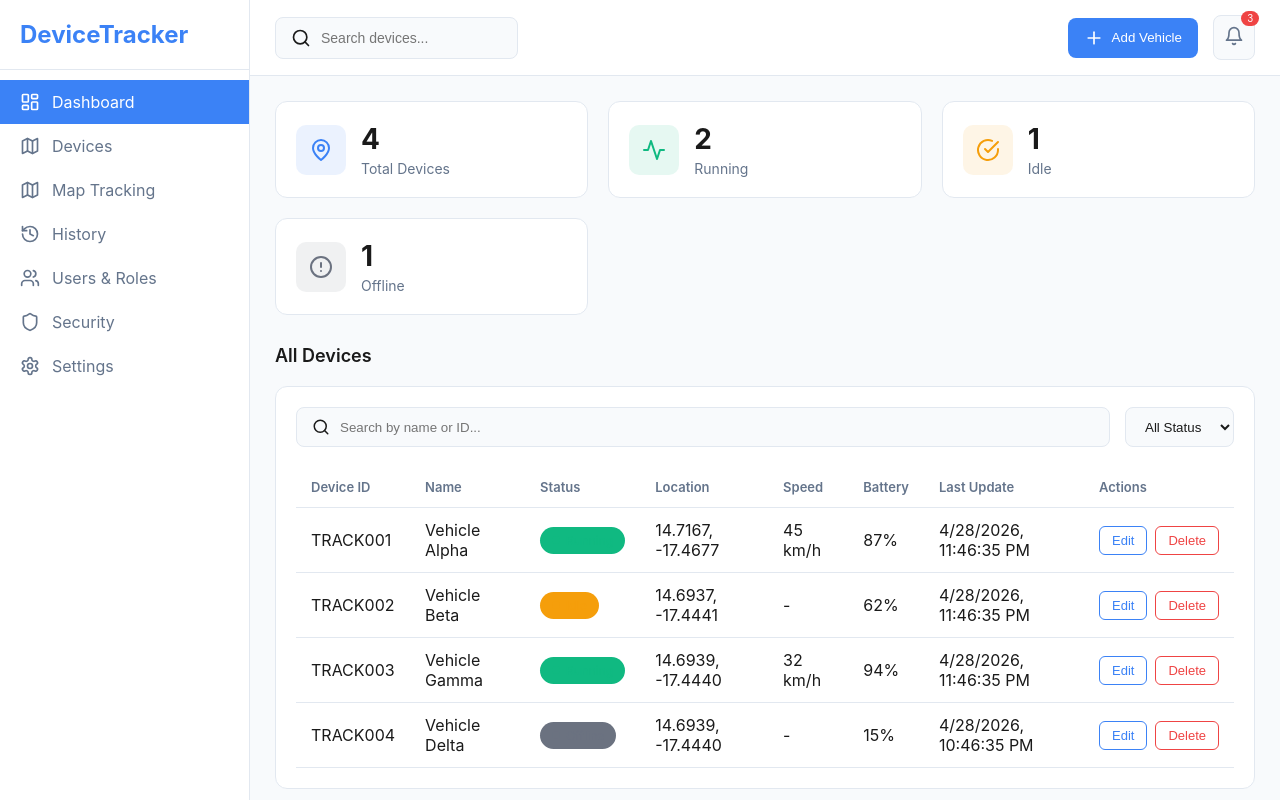
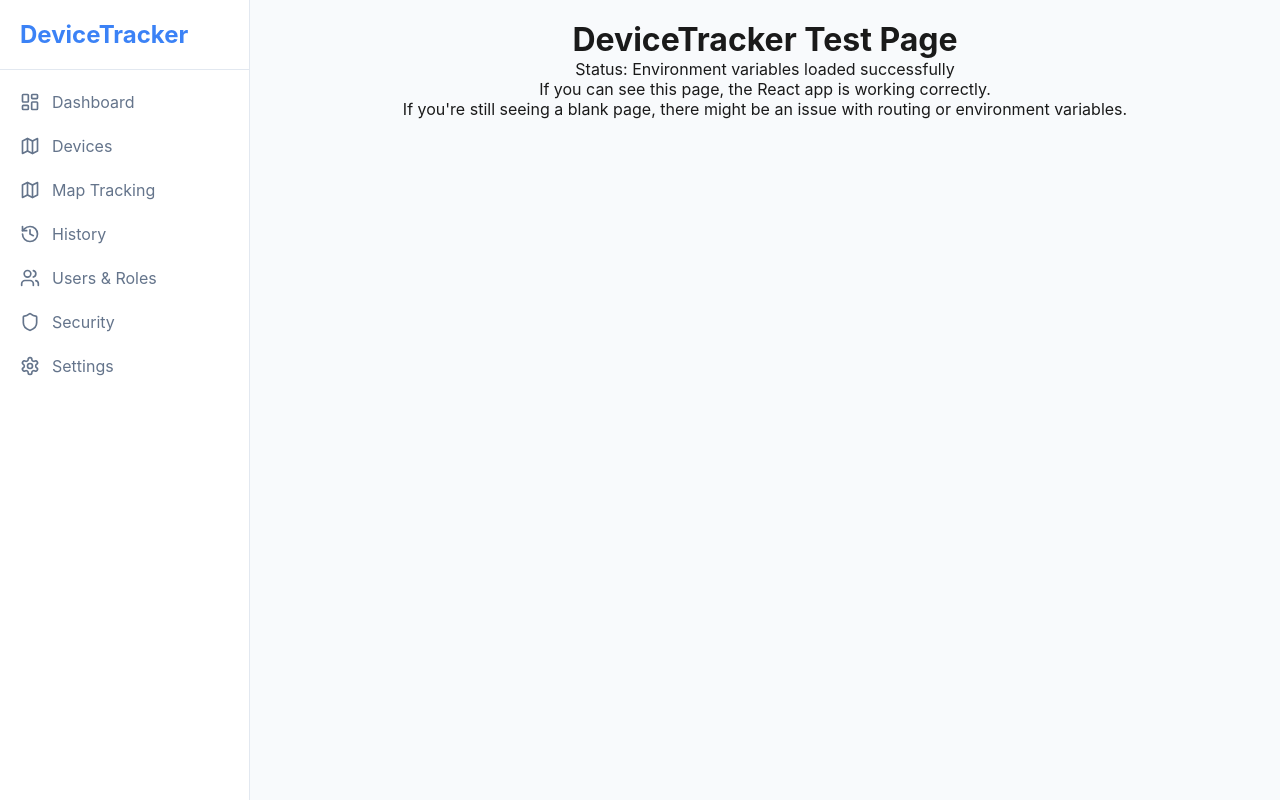
Before and after one commit to Mtg221/device-tracker, a React (Vite) app in the folder devicetracker/: page /test in a window 1280 px wide. Before the commit this address led to /. Built offline with nearby package versions, Linux system fonts and the light colour scheme; no server answers.

Commit message:
Add test page to troubleshoot blank page issue

```diff
--- a/devicetracker/src/App.jsx
+++ b/devicetracker/src/App.jsx
@@ -5,6 +5,7 @@ import DevicesPage from "./pages/Devices";
 import MapTracking from "./pages/MapTracking";
 import Settings from "./pages/Settings";
 import OtherPages, { Users, Security } from "./pages/OtherPages";
+import TestPage from "./TestPage";
 import "./index.css";
 
 export default function App() {
@@ -21,6 +22,7 @@ export default function App() {
             <Route path="/history" element={<OtherPages />} />
             <Route path="/users" element={<Users />} />
             <Route path="/security" element={<Security />} />
+            <Route path="/test" element={<TestPage />} />
             <Route path="*" element={<Navigate to="/" replace />} />
           </Routes>
         </main>
--- /dev/null
+++ b/devicetracker/src/TestPage.jsx
@@ -0,0 +1,29 @@
+import { useState, useEffect } from "react";
+
+export default function TestPage() {
+  const [status, setStatus] = useState("Loading...");
+
+  useEffect(() => {
+    // Check if environment variables are loaded
+    const convexUrl = import.meta.env.VITE_CONVEX_URL;
+    const convexSiteUrl = import.meta.env.VITE_CONVEX_SITE_URL;
+
+    if (convexUrl && convexSiteUrl) {
+      setStatus("Environment variables loaded successfully");
+    } else {
+      setStatus("Environment variables not found");
+    }
+
+    // Check if DOM is loaded
+    console.log("Test page loaded");
+  }, []);
+
+  return (
+    <div style={{ padding: "20px", textAlign: "center" }}>
+      <h1>DeviceTracker Test Page</h1>
+      <p>Status: {status}</p>
+      <p>If you can see this page, the React app is working correctly.</p>
+      <p>If you're still seeing a blank page, there might be an issue with routing or environment variables.</p>
+    </div>
+  );
+}
```
Also changed, not shown: 3 other files (tests, documents, lock files or other folders).
